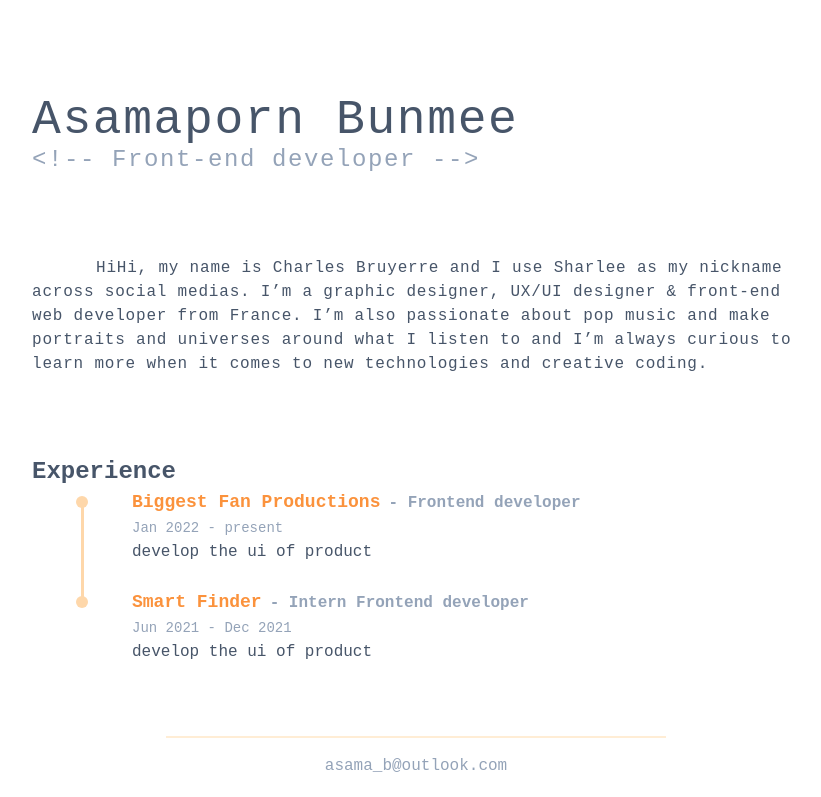
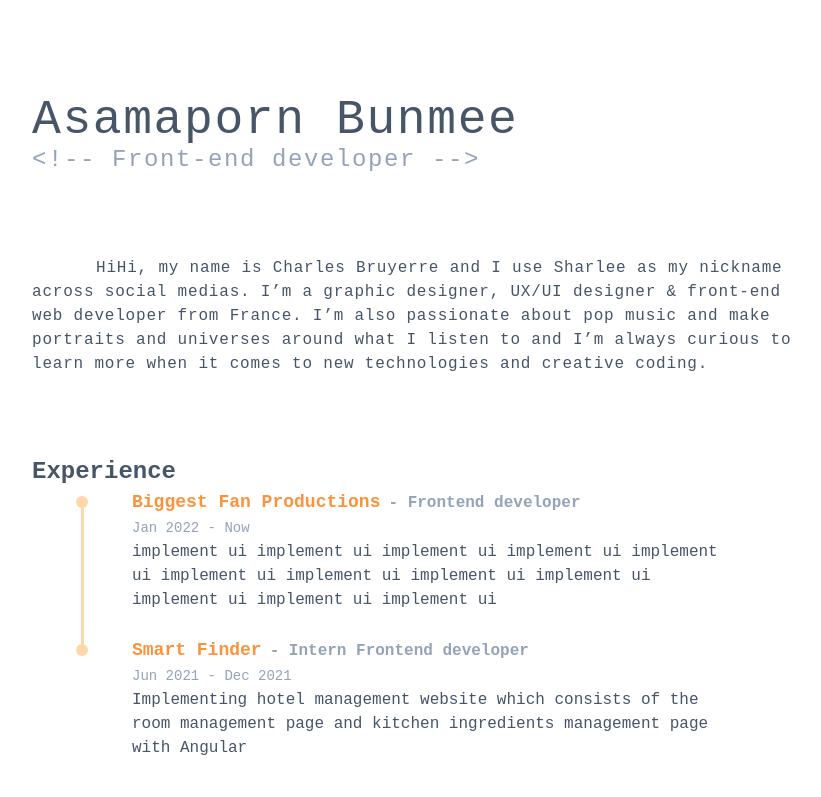
Before and after one commit to 11best/next-portfolio, a Next.js app: page / in a window 1280 px wide. Shown: the top 797 px of the page, without its empty margins (224-1045 px from the left). Built offline with nearby package versions, Linux system fonts and the light colour scheme.

Commit message:
fix experience deatil width

```diff
--- a/components/experienceDetail.tsx
+++ b/components/experienceDetail.tsx
@@ -4,6 +4,7 @@ export default function ExperienceDetail(props: {
   companyName: string;
   time: string;
   role: string;
+  detail: string;
 }) {
   return (
     <>
@@ -39,7 +40,7 @@ export default function ExperienceDetail(props: {
         </div>
         <div>
           <span className="text-sm text-slate-400">{props.time}</span>
-          <p>develop the ui of product</p>
+          <p className="w-[600px]">{props.detail}</p>
         </div>
       </div>
       {props.end || (
--- a/pages/index.tsx
+++ b/pages/index.tsx
@@ -23,14 +23,16 @@ const Home: NextPage = () => {
             <ExperienceDetail
               start
               companyName="Biggest Fan Productions"
-              time="Jan 2022 - present"
+              time="Jan 2022 - Now"
               role="Frontend developer"
+              detail="implement ui implement ui implement ui implement ui implement ui implement ui implement ui implement ui implement ui implement ui implement ui implement ui "
             />
             <ExperienceDetail
               end
               companyName="Smart Finder"
               time="Jun 2021 - Dec 2021"
               role="Intern Frontend developer"
+              detail="Implementing hotel management website which consists of the room management page and kitchen ingredients management page with Angular"
             />
           </div>
         </div>
```
